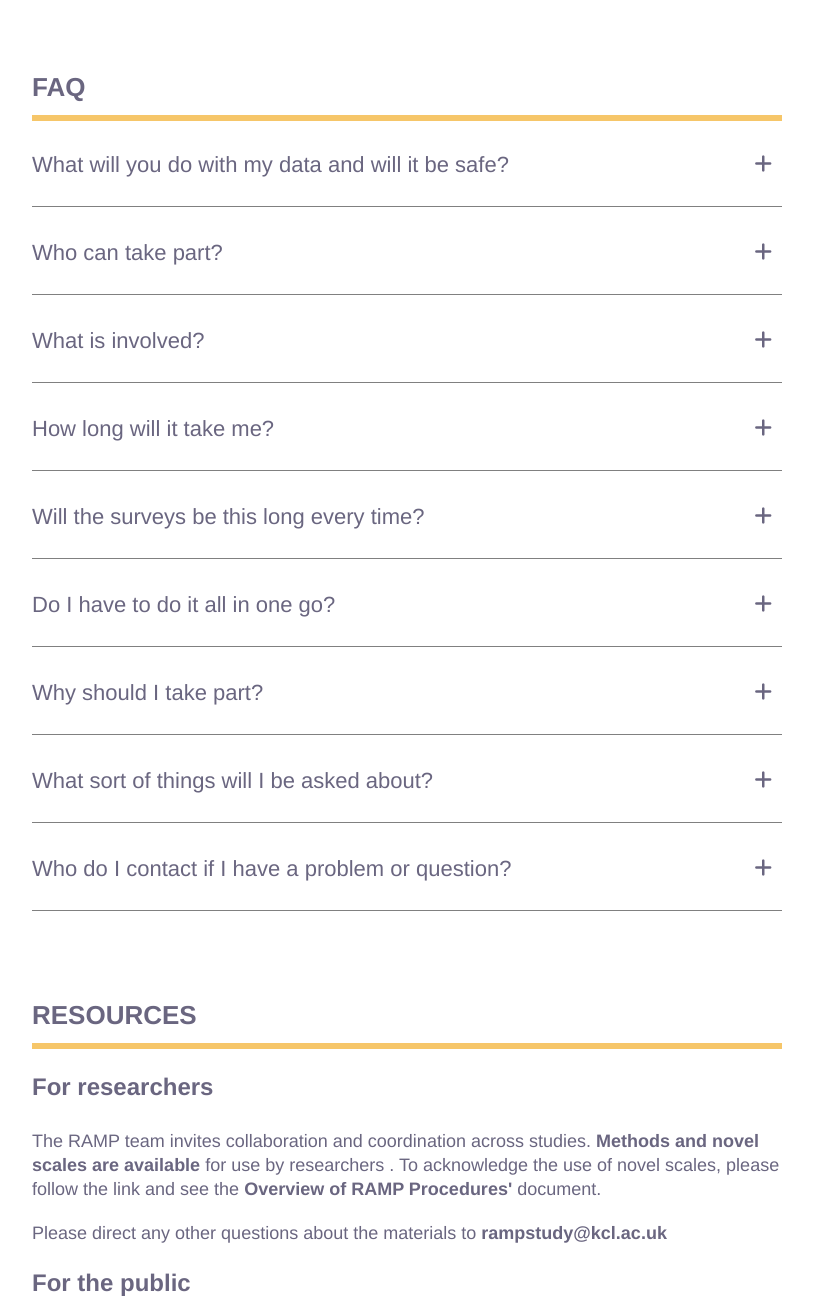
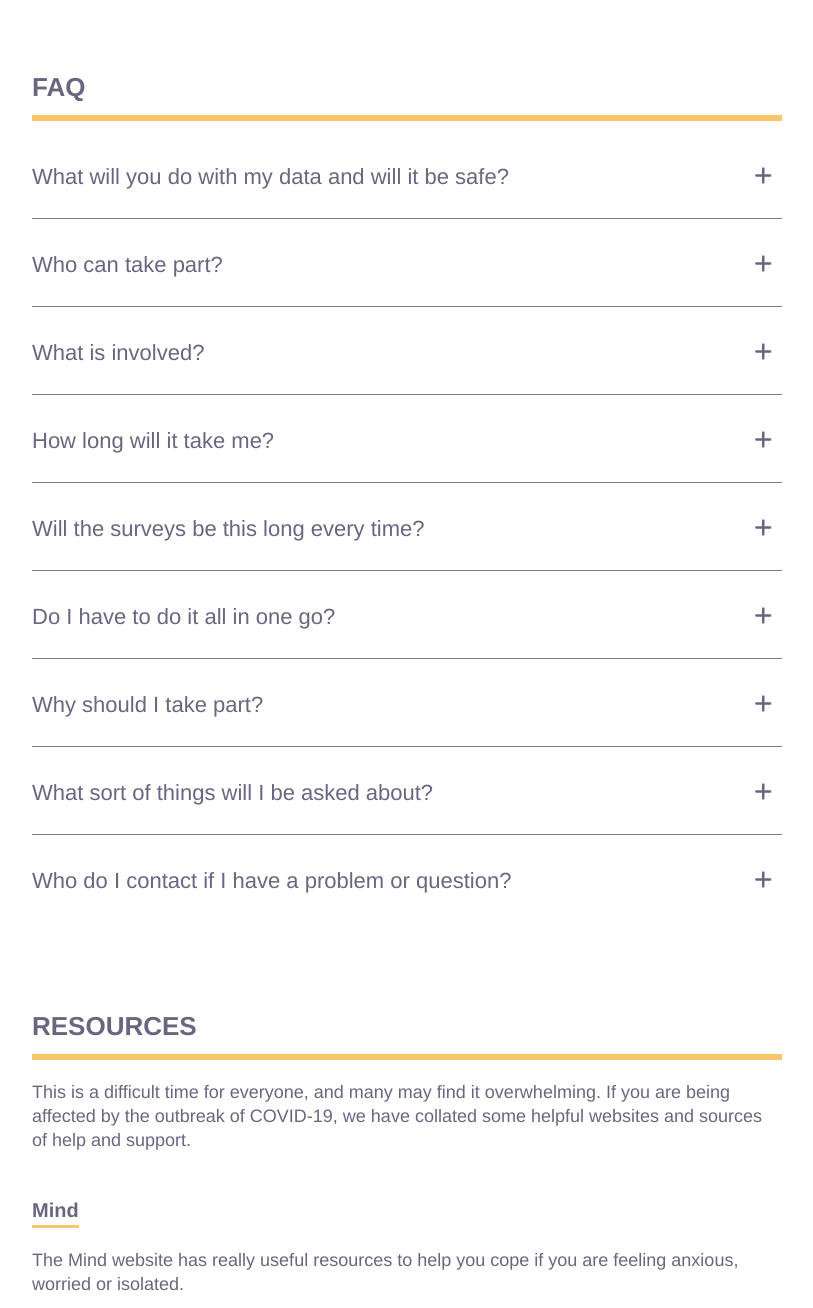
Before and after one commit to klpurves/ramp-site, a plain HTML site: page index.html in a window 1280 px wide. Shown: the part 3020-4328 px from the top of the page, without its empty margins (233-1046 px from the left). Drawn offline with Linux system fonts and the light colour scheme.

Commit message:
copy revisions

```diff
--- a/index.css
+++ b/index.css
@@ -375,6 +375,10 @@ p {
     margin-bottom: 150px;
 }
 
+.last-faq {
+    border: none;
+}
+
 .resource-item {
     margin: 40px 0;
 }
@@ -388,6 +392,10 @@ p {
     text-decoration: underline;
 }
 
+.first {
+    margin-top: 14px;
+}
+
 .footer {
     height: 55vh;
     background: #4fd1b7;
@@ -397,6 +405,7 @@ p {
     display: flex;
     justify-content: flex-start;
     align-items: center;
+    margin-top: 150px;
 }
 
 .footer-container {
@@ -449,10 +458,11 @@ p {
 
 .footer-text {
     color: white;
-    font-size: 20px;
+    font-size: 30px;
     line-height: 15px;
     text-align: right;
     margin: 0;
+    font-weight: bold;
 }
 
 @media (max-width:800px) {
--- a/index.html
+++ b/index.html
@@ -203,7 +203,7 @@
          <div class="section-container" id="faq">
             <div class="section-content top-line">
                <h2 class="section-heading">FAQ</h2>
-               <dt class="description-title" onclick="rotateIcon('chevron1')">What will you do with my data and will it be safe?
+               <dt class="description-title first" onclick="rotateIcon('chevron1')">What will you do with my data and will it be safe?
                   <i id="chevron1" class="fas fa-plus rotate"></i>
                </dt>
                <dd class="description">
@@ -261,7 +261,7 @@
                   <p>We are going to ask you to answer questions about yourself, your health, your education/employment, your feelings and your mental health before and during the pandemic. We will also ask you some questions about your physical health that may be important factors in how you are feeling.</p>
                   <p >We are also interested in the things that you are doing that you are finding positive or helpful during this time, as we hope to identify and share those things that seem to help.</p>
                </dd>
-               <dt class="description-title"  onclick="rotateIcon('chevron9')">Who do I contact if I have a problem or question?
+               <dt class="description-title last-faq"  onclick="rotateIcon('chevron9')">Who do I contact if I have a problem or question?
                   <i id="chevron9" class="fas fa-plus rotate"></i>
                </dt>
                <dd class="description">
@@ -277,23 +277,6 @@
          <div class="section-container" id="resources">
             <div class="section-content">
                <h2 class="section-heading">RESOURCES</h2>
-               <h3 class="subheading">For researchers</h3>
-               <div>
-                  <p>The RAMP team invites collaboration and coordination across studies.
-                     <strong>
-                     <a class="content-link" href="https://osf.io/7p2ek/" target="blank">Methods and novel scales are available</a>
-                     </strong> for use by researchers . To acknowledge the use of novel scales, please follow the link and see the
-                     <strong>
-                     <a class="content-link" href="https://osf.io/5c8mb/" target="blank">Overview of RAMP Procedures'</a>
-                     </strong> document.
-                  </p>
-                  <p>Please direct any other questions about the materials to
-                     <strong>
-                     <a class="content-link" href="mailto:rampstudy@kcl.ac.uk">rampstudy@kcl.ac.uk</a>
-                     </strong>
-                  </p>
-               </div>
-               <h3 class="subheading">For the public</h3>
                <p>This is a difficult time for everyone, and many may find it overwhelming. If you are being affected by the outbreak of COVID-19, we have collated some helpful websites and sources of help and support.</p>
                <div class="resource-item">
                   <h3>
@@ -324,6 +307,23 @@
                   </h3>
                   <p>The World Health organisation have released a document detailing mental health and psychosocial considerations during this outbreak.</p>
                </div>
+               <h3 class="subheading">For researchers</h3>
+               <div>
+                  <p>The RAMP team invites collaboration and coordination across studies.
+                     <strong>
+                     <a class="content-link" href="https://osf.io/7p2ek/" target="blank">Methods and novel scales are available</a>
+                     </strong> for use by researchers . To acknowledge the use of novel scales, please follow the link and see the
+                     <strong>
+                     <a class="content-link" href="https://osf.io/5c8mb/" target="blank">Overview of RAMP Procedures</a>
+                     </strong> document.
+                  </p>
+                  <p>Please direct any other questions about the materials to
+                     <strong>
+                     <a class="content-link" href="mailto:rampstudy@kcl.ac.uk">rampstudy@kcl.ac.uk</a>
+                     </strong>
+                  </p>
+               </div>
+
             </div>
          </div>
       </div>
```
